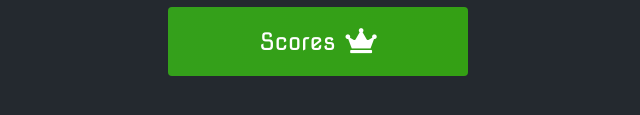
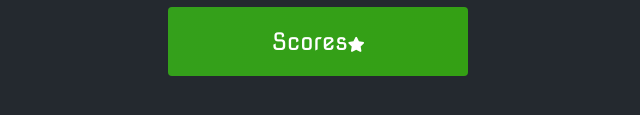
Before and after one commit to AGLanfranchi/Cyber-QuizV2, a plain HTML site: page public/index.html in a window 1280 px wide. Shown: the part 451-566 px from the top of the page, 322-962 px from the left. Drawn offline with Linux system fonts and the light colour scheme.

Commit message:
Update index.css
More styling changes

```diff
--- a/public/index.html
+++ b/public/index.html
@@ -14,7 +14,7 @@
         <dic id ="home" class="flex-column flex-center">
             <h1> Begin the quiz</h1>
             <a href="game.html" class="btn">Start</a>
-            <a href="highscores.html" id="score-btn" class="btn">Scores<i class="fas fa-crown"></i></a>
+            <a href="highscores.html" id="score-btn" class="btn">Scores<i class="fas fa-star"></i></a>
         </dic>
     </div>
 </body>
```
